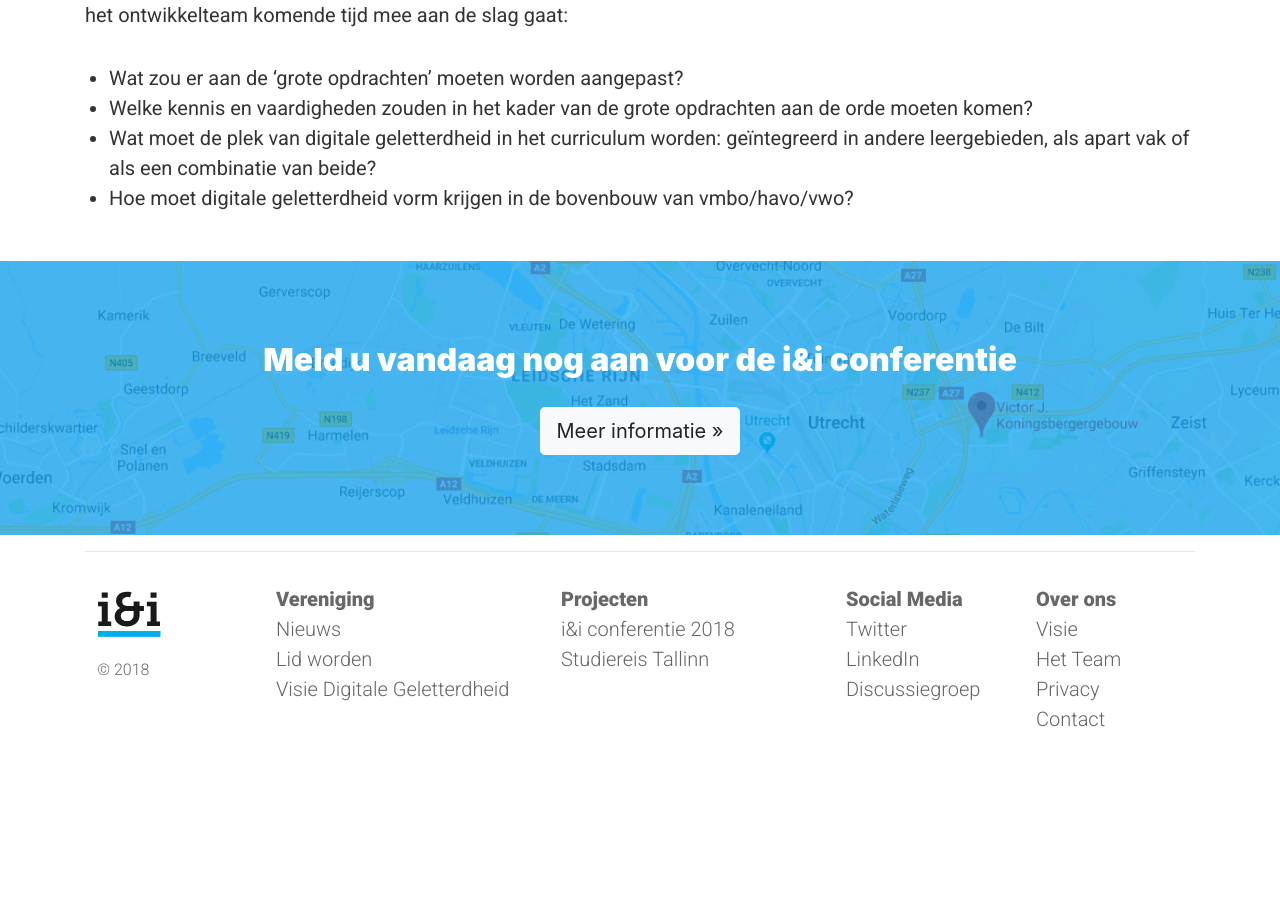
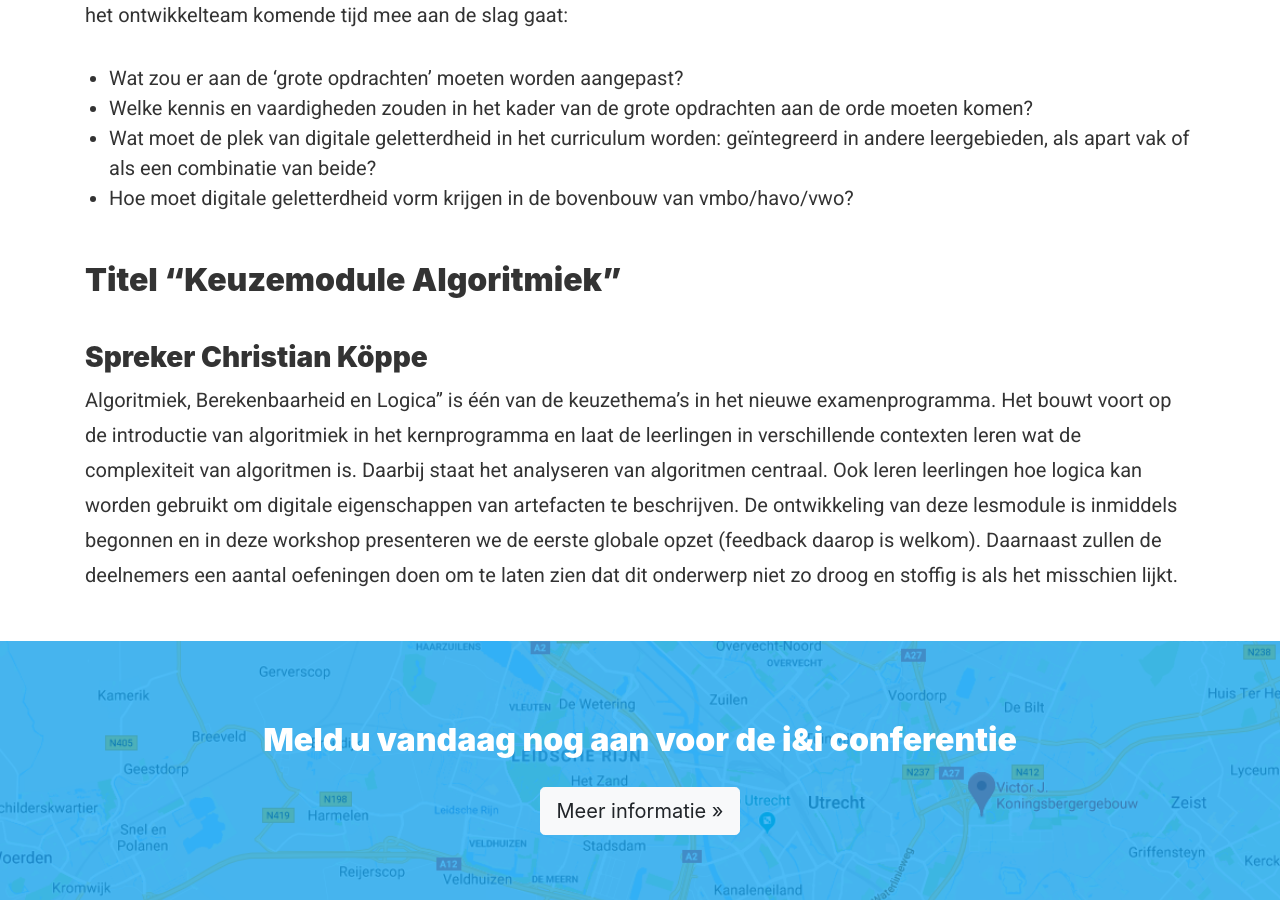
Before and after one commit to ieni/website, a Jekyll site: the page built from _projects/ieni-conferentie-2018.md, in a window 1280 px wide and 900 px high, scrolled down 7535 px. Built offline with Jekyll 4.4.1, drawn with Linux system fonts in a browser that asks for light colours; before the commit the page ends 8301 px from its top, so only the background shows below that.

Commit message:
Added speaker session Algoritmiek

```diff
--- a/_projects/ieni-conferentie-2018.md
+++ b/_projects/ieni-conferentie-2018.md
@@ -116,3 +116,8 @@ In de aansluitende discussie wordt u van harte uitgenodigd om mee te denken over
 * Welke kennis en vaardigheden zouden in het kader van de grote opdrachten aan de orde moeten komen?
 * Wat moet de plek van digitale geletterdheid in het curriculum worden: geïntegreerd in andere leergebieden, als apart vak of als een combinatie van beide?
 * Hoe moet digitale geletterdheid vorm krijgen in de bovenbouw van vmbo/havo/vwo?
+
+
+## Titel “Keuzemodule Algoritmiek”
+### Spreker Christian Köppe
+Algoritmiek, Berekenbaarheid en Logica” is één van de keuzethema’s in het nieuwe examenprogramma. Het bouwt voort op de introductie van algoritmiek in het kernprogramma en laat de leerlingen in verschillende contexten leren wat de complexiteit van algoritmen is. Daarbij staat het analyseren van algoritmen centraal. Ook leren leerlingen hoe logica kan worden gebruikt om digitale eigenschappen van artefacten te beschrijven. De ontwikkeling van deze lesmodule is inmiddels begonnen en in deze workshop presenteren we de eerste globale opzet (feedback daarop is welkom). Daarnaast zullen de deelnemers een aantal oefeningen doen om te laten zien dat dit onderwerp niet zo droog en stoffig is als het misschien lijkt.
```
